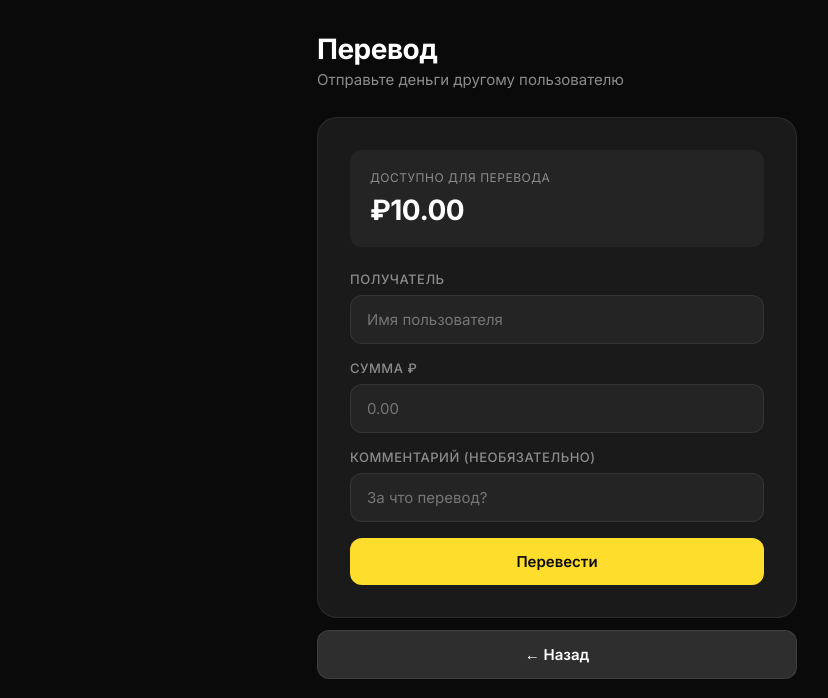
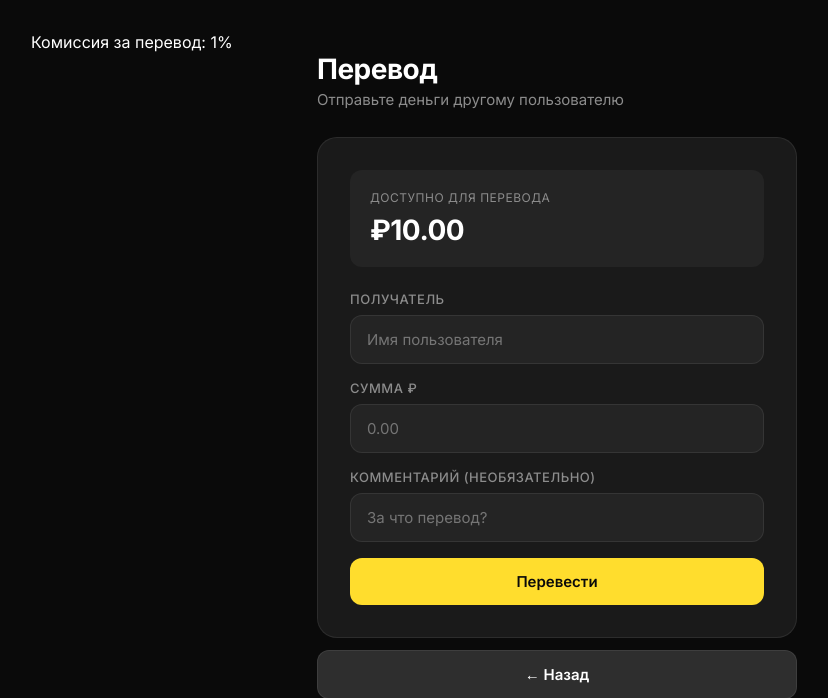
Before and after one commit to dimayzerk-ctrl/edubank6.1, a Flask app: page /transfer in a window 1280 px wide. Shown: the part 64-762 px from the top of the page, without its empty margins (83-911 px from the left). Run offline with Flask 3, Linux system fonts and the light colour scheme; a user stored in the database is signed in; tables that the repository leaves empty hold one stand-in row (values such as "Sample post").

Commit message:
Update transfer.html

```diff
--- a/templates/transfer.html
+++ b/templates/transfer.html
@@ -1,5 +1,9 @@
 {% extends "base.html" %}
 {% block content %}
+<div class="commission-warning">
+    Комиссия за перевод:
+    {{ commission_percent }}%
+</div>
 <div class="form-page">
     <div class="page-header">
         <h1>Перевод</h1>
```
